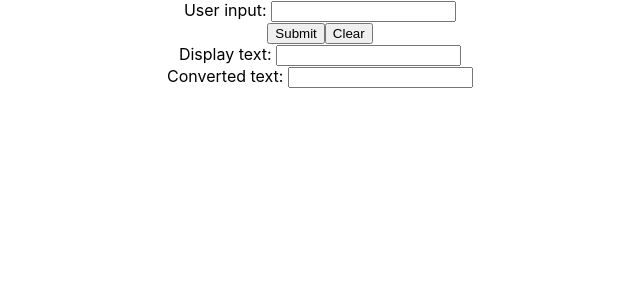
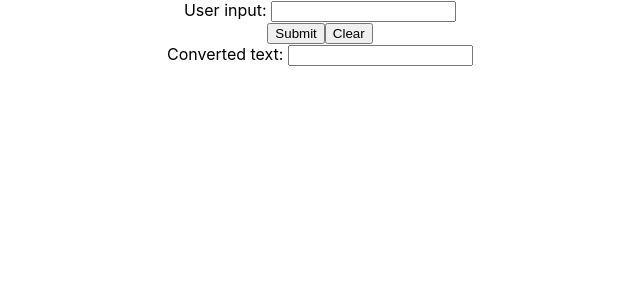
Before and after one commit to vibhaskamal/boolean-it, a React (Create React App) app: page / in a window 1280 px wide. Shown: the top 300 px of the page, without its empty margins (320-960 px from the left). Built offline with nearby package versions, Linux system fonts and the light colour scheme.

Commit message:
Removed display text field

```diff
--- a/src/App.js
+++ b/src/App.js
@@ -2,7 +2,7 @@ import { useState } from 'react';
 import './App.css';
 function App() {
   let [userInput, setUserInput] = useState('');
-  let [displayText, setDisplayText] = useState('');
+  // let [displayText, setDisplayText] = useState('');
   let [convertedText, setconvertedText] = useState('');
 
   function handleInputChange(e){
@@ -12,13 +12,13 @@ function App() {
 
   function handleSubmit(e) {
     e.preventDefault();
-    setDisplayText(userInput);
+    // setDisplayText(userInput);
     convertToBoolean(userInput);
   };
 
   function handleClear() {
     setUserInput('');
-    setDisplayText('');
+    // setDisplayText('');
     setconvertedText('');
     console.clear();
   };
@@ -58,8 +58,8 @@ function App() {
       <button onClick={handleClear}>
         Clear
       </button>
-      <br />
-      <label>Display text: </label> <input type="text" value={displayText} readOnly={true} />
+      {/* <br />
+      <label>Display text: </label> <input type="text" value={displayText} readOnly={true} /> */}
       <br />
       <label>Converted text: </label> <input type="text" value={convertedText} readOnly={true} />
     </div>
```
